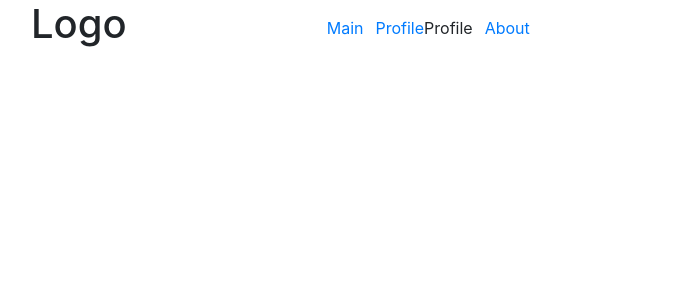
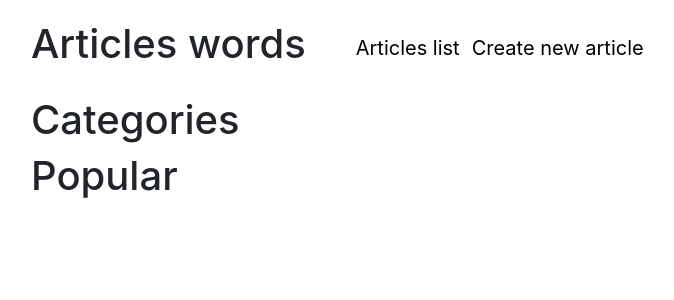
Before and after one commit to VaniaFed/articles, a React app: page / in a window 1280 px wide. Shown: the top 300 px of the page, without its empty margins (54-728 px from the left). Built offline with nearby package versions, Linux system fonts and the light colour scheme; the HTML template or start-up script is replaced by a standard one.

Commit message:
added bones of Articles

```diff
--- a/src/public/components/App.jsx
+++ b/src/public/components/App.jsx
@@ -1,11 +1,13 @@
 import React from 'react'
 
 import Header from './ui/Header'
+import Articles from './ui/Articles'
 
 const App = () => {
   return (
-    <div className="div">
+    <div>
       <Header />
+      <Articles />
     </div>
   )
 }
--- /dev/null
+++ b/src/public/components/ui/Articles/index.jsx
@@ -0,0 +1,13 @@
+import React from 'react'
+import css from './articles.module.sass'
+
+const Articles = () => {
+  return (
+    <div className="container">
+      <h1>Categories</h1>
+      <h1>Popular</h1>
+    </div>
+  )
+}
+
+export default Articles
--- a/src/public/components/ui/Header/Nav/index.jsx
+++ b/src/public/components/ui/Header/Nav/index.jsx
@@ -4,9 +4,8 @@ import css from './nav.module.sass'
 const Nav = () => {
   return (
     <nav className={css.nav}>
-      <li className={css.item}><a href="#">Main</a></li>
-      <li className={css.item}><a href="#">Profile</a>Profile</li>
-      <li className={css.item}><a href="#">About</a></li>
+      <li className={css.item}><a href="#" className={css.link}>Articles list</a></li>
+      <li className={css.item}><a href="#" className={css.link}>Create new article</a></li>
     </nav>
   )
 }
--- a/src/public/components/ui/Header/Nav/nav.module.sass
+++ b/src/public/components/ui/Header/Nav/nav.module.sass
@@ -1,9 +1,16 @@
 .nav
   display: flex
-  margin-left: 200px
+  margin-left: 50px
 
 .item
   list-style: none
   margin-left: 12px
   &:first-child
     margin-left: 0
+
+.link
+  font-size: 20px
+  color: #000
+  &:hover
+    color: #555
+    text-decoration: none
--- a/src/public/components/ui/Header/header.module.sass
+++ b/src/public/components/ui/Header/header.module.sass
@@ -1,3 +1,4 @@
 .header
   display: flex
   align-items: center
+  padding: 20px 0
--- a/src/public/components/ui/Header/index.jsx
+++ b/src/public/components/ui/Header/index.jsx
@@ -5,10 +5,16 @@ import css from './header.module.sass'
 const Header = () => {
   return (
     <div className={`${css.header} container`}>
-      <h1 className="logo">Logo</h1>
+      <h1 className="logo">Articles words</h1>
       <Nav />
     </div>
   )
 }
 
+// const article = {
+//   id: 1,
+//   title: 'Some title',
+//   category: ['koa', 'nodejs']
+// }
+
 export default Header
```
Also changed, not shown: src/public/components/ui/Articles/articles.module.sass (added).
